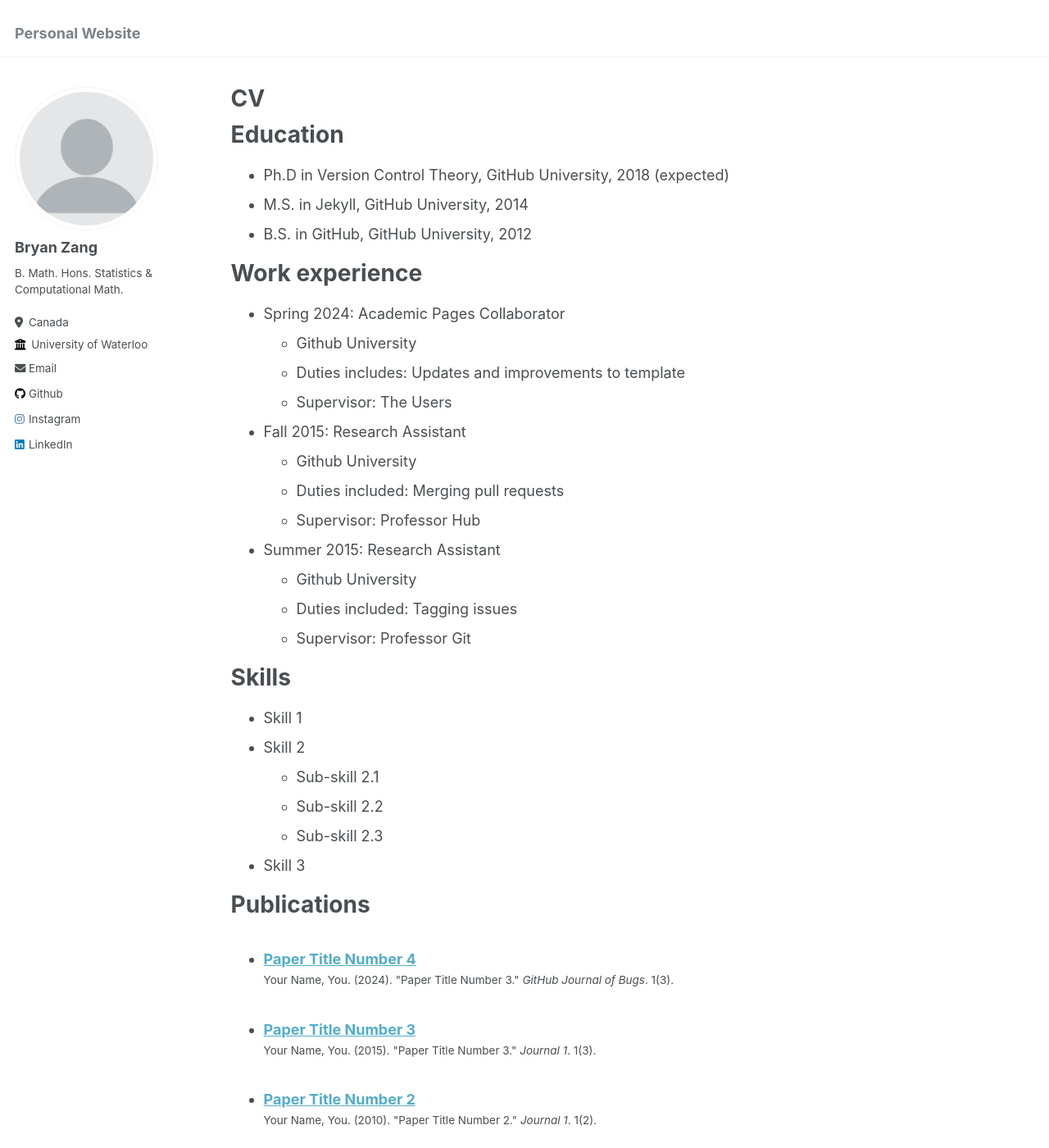
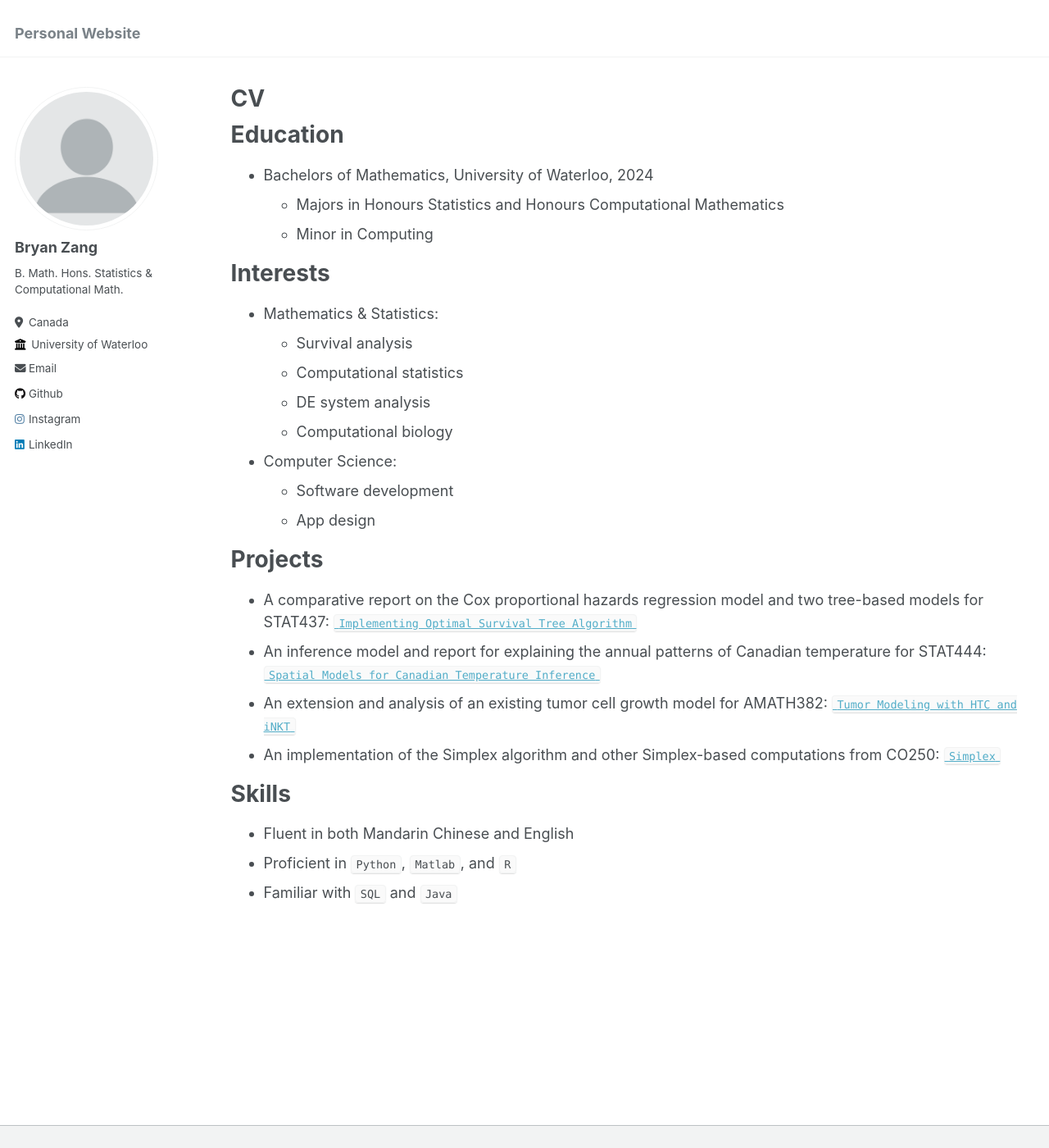
Before and after one commit to bryanzang/bryanzang.github.io, a Jekyll site: the page built from _pages/cv.md, in a window 1280 px wide and 1400 px high. Shown: the whole window at 82% size. Built offline with Jekyll 4.4.1, drawn with Linux system fonts in a browser that asks for light colours; some of the changed text lies outside the part shown.

Commit message:
Update cv.md

```diff
--- a/_pages/cv.md
+++ b/_pages/cv.md
@@ -11,54 +11,30 @@ redirect_from:
 
 Education
 ======
-* Ph.D in Version Control Theory, GitHub University, 2018 (expected)
-* M.S. in Jekyll, GitHub University, 2014
-* B.S. in GitHub, GitHub University, 2012
+* Bachelors of Mathematics, University of Waterloo, 2024
+  * Majors in Honours Statistics and Honours Computational Mathematics
+  * Minor in Computing
 
-Work experience
+Interests
 ======
-* Spring 2024: Academic Pages Collaborator
-  * Github University
-  * Duties includes: Updates and improvements to template
-  * Supervisor: The Users
+* Mathematics & Statistics:
+  * Survival analysis
+  * Computational statistics
+  * DE system analysis
+  * Computational biology
+* Computer Science:
+  * Software development
+  * App design
 
-* Fall 2015: Research Assistant
-  * Github University
-  * Duties included: Merging pull requests
-  * Supervisor: Professor Hub
-
-* Summer 2015: Research Assistant
-  * Github University
-  * Duties included: Tagging issues
-  * Supervisor: Professor Git
+Projects
+======
+* A comparative report on the Cox proportional hazards regression model and two tree-based models for STAT437: [`Implementing Optimal Survival Tree Algorithm`](https://github.com/bryanzang/UW-stat437-Project)
+* An inference model and report for explaining the annual patterns of Canadian temperature for STAT444: [`Spatial Models for Canadian Temperature Inference`](https://github.com/bryanzang/UW-stat444-Project)
+* An extension and analysis of an existing tumor cell growth model for AMATH382: [`Tumor Modeling with HTC and iNKT`](https://github.com/bryanzang/UW-amath382-Project)
+* An implementation of the Simplex algorithm and other Simplex-based computations from CO250: [`Simplex`](https://github.com/bryanzang/UW-co250-Simplex)
 
 Skills
 ======
-* Skill 1
-* Skill 2
-  * Sub-skill 2.1
-  * Sub-skill 2.2
-  * Sub-skill 2.3
-* Skill 3
-
-Publications
-======
-  <ul>{% for post in site.publications reversed %}
-    {% include archive-single-cv.html %}
-  {% endfor %}</ul>
-
-Talks
-======
-  <ul>{% for post in site.talks reversed %}
-    {% include archive-single-talk-cv.html  %}
-  {% endfor %}</ul>
-
-Teaching
-======
-  <ul>{% for post in site.teaching reversed %}
-    {% include archive-single-cv.html %}
-  {% endfor %}</ul>
-
-Service and leadership
-======
-* Currently signed in to 43 different slack teams
+* Fluent in both Mandarin Chinese and English
+* Proficient in `Python`, `Matlab`, and `R`
+* Familiar with `SQL` and `Java`
```
